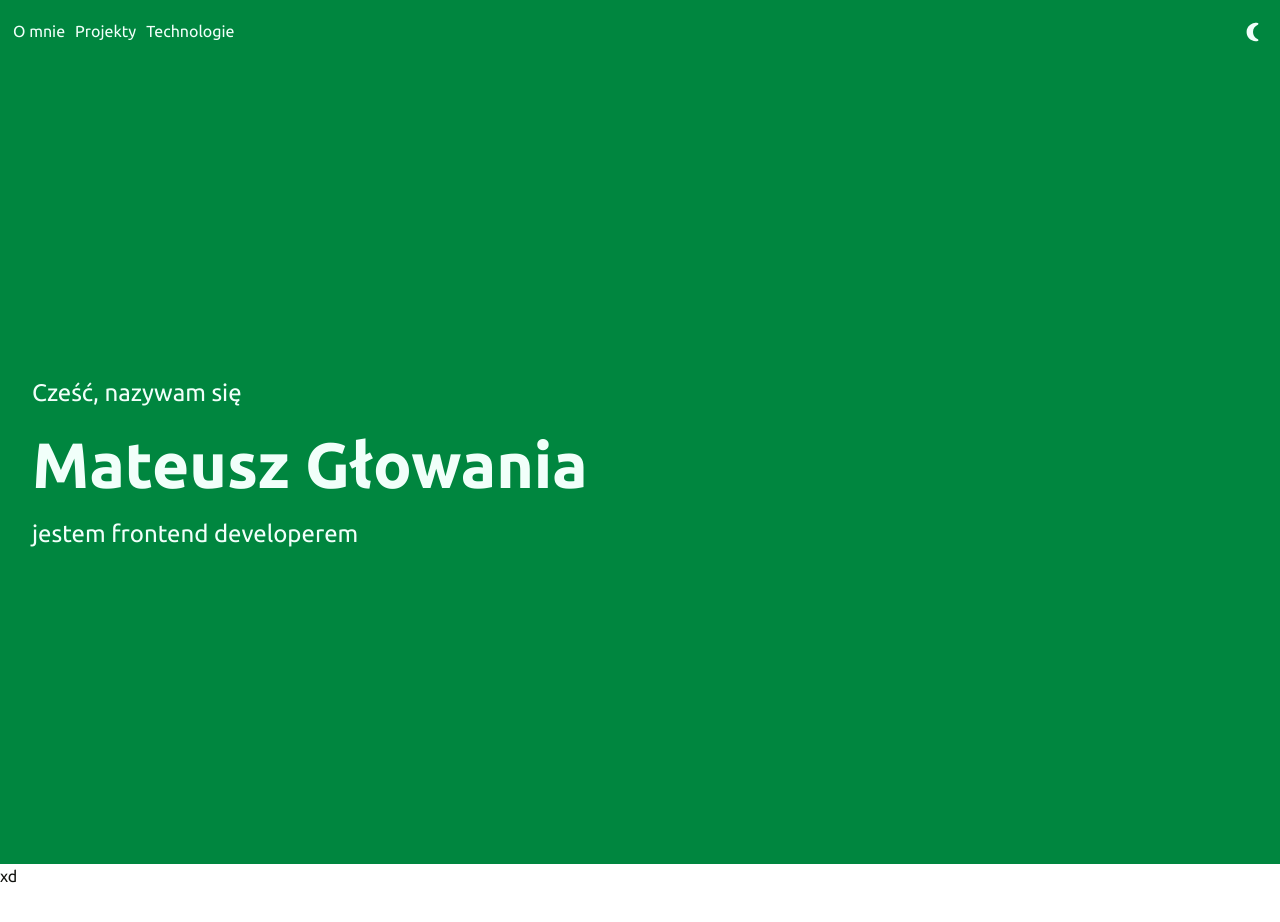
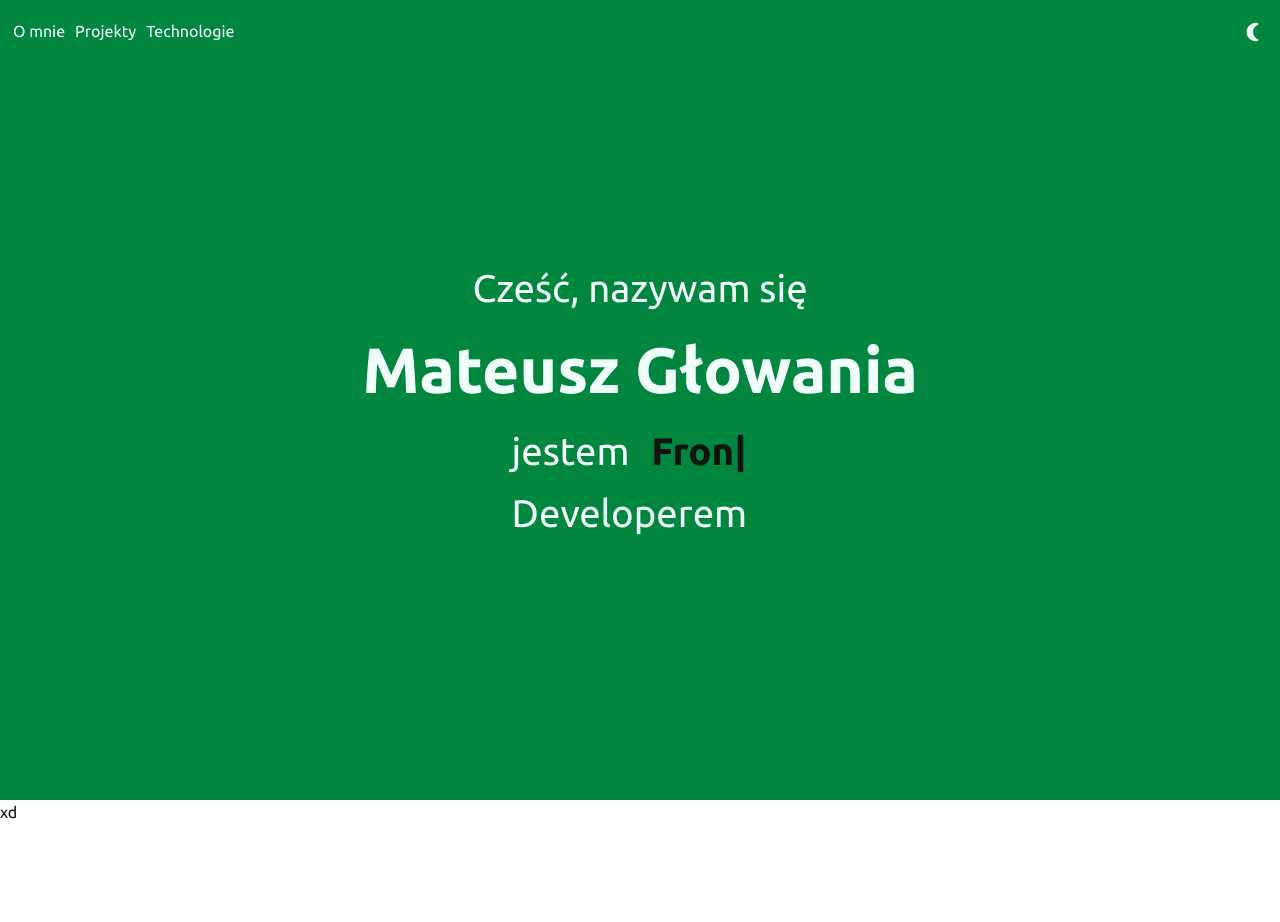
Before and after one commit to Muraii-pl/my_page, a React (Create React App) app: page / in a window 1280 px wide. Shown: the top 922 px of the page. Built offline with nearby package versions, Linux system fonts and the light colour scheme.

Commit message:
Title - edit, add Typical

```diff
--- a/src/components/atoms/HeroTitle/Title.js
+++ b/src/components/atoms/HeroTitle/Title.js
@@ -1,12 +1,19 @@
 import React from "react";
-import Typical from "react-typical";
-import { H1Style, H2Style } from "./TitleStyle";
+import { H1Style, H2Style, TypicalStyle } from "./TitleStyle";
 function Title() {
   return (
     <>
       <H2Style>Cześć, nazywam się </H2Style>
       <H1Style>Mateusz Głowania</H1Style>
-      <H2Style>jestem frontend developerem</H2Style>
+      <H2Style>
+        <span style={{ width: "100%" }}>jestem</span>
+        <TypicalStyle
+          steps={["Frontend", 2000, "", 100]}
+          loop={Infinity}
+          wrapper="span"
+        />
+        <div>Developerem</div>
+      </H2Style>
     </>
   );
 }
--- a/src/components/atoms/HeroTitle/TitleStyle.js
+++ b/src/components/atoms/HeroTitle/TitleStyle.js
@@ -1,14 +1,20 @@
 import styled from "styled-components";
-
+import Typical from "react-typical";
 const H1Style = styled.h1`
   color: ${(props) => props.theme.colors.secondText};
-  font-size: min(6.4rem, 15vw);
+  font-size: max(6.4rem, 5vw);
 `;
 
 const H2Style = styled.h2`
   color: ${(props) => props.theme.colors.secondText};
-  font-size: min(4.8rem, 9 vw);
+  font-size: max(3.2rem, 3vw);
   font-weight: normal;
 `;
 
-export { H2Style, H1Style };
+const TypicalStyle = styled(Typical)`
+  color: ${(props) => props.theme.colors.text};
+  font-weight: bold;
+  padding: 0 1ch;
+`;
+
+export { H2Style, H1Style, TypicalStyle };
--- a/src/components/organisms/Hero/HeroStyle.js
+++ b/src/components/organisms/Hero/HeroStyle.js
@@ -3,14 +3,13 @@ import styled from "styled-components";
 const HeroWrapper = styled.div`
   width: 100%;
   height: 100vh;
-  margin-top: 6.4rem;
   background-color: ${(props) => props.theme.colors.primary};
   color: ${(props) => props.theme.colors.text};
   display: flex;
   justify-content: center;
-  align-items: flex-start;
-  flex-direction: column;
-  padding: clamp(16px, 3.2rem, 10%);
+  align-items: center;
+  flex-flow: column wrap;
+  padding: 0 min(1.6rem, 25%);
 `;
 
 export default HeroWrapper;
```
